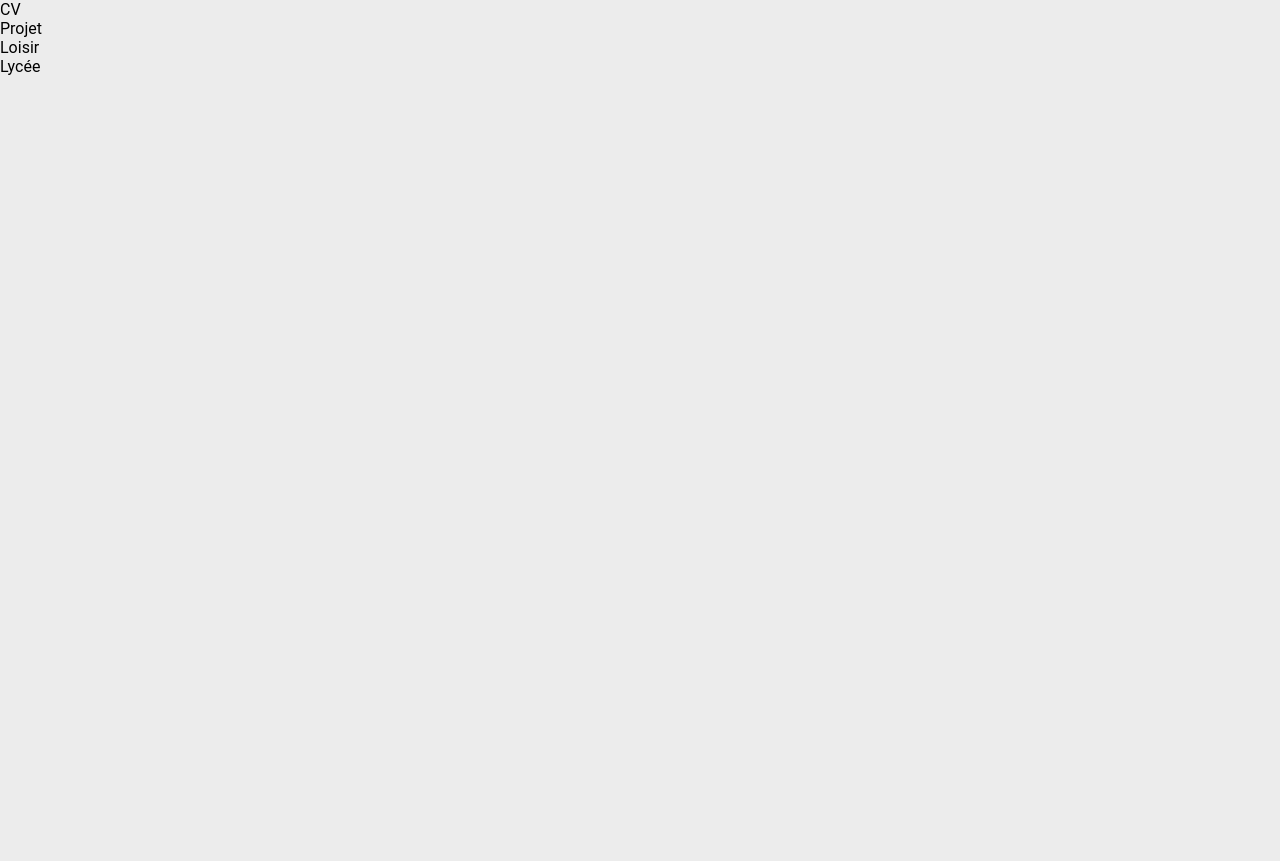
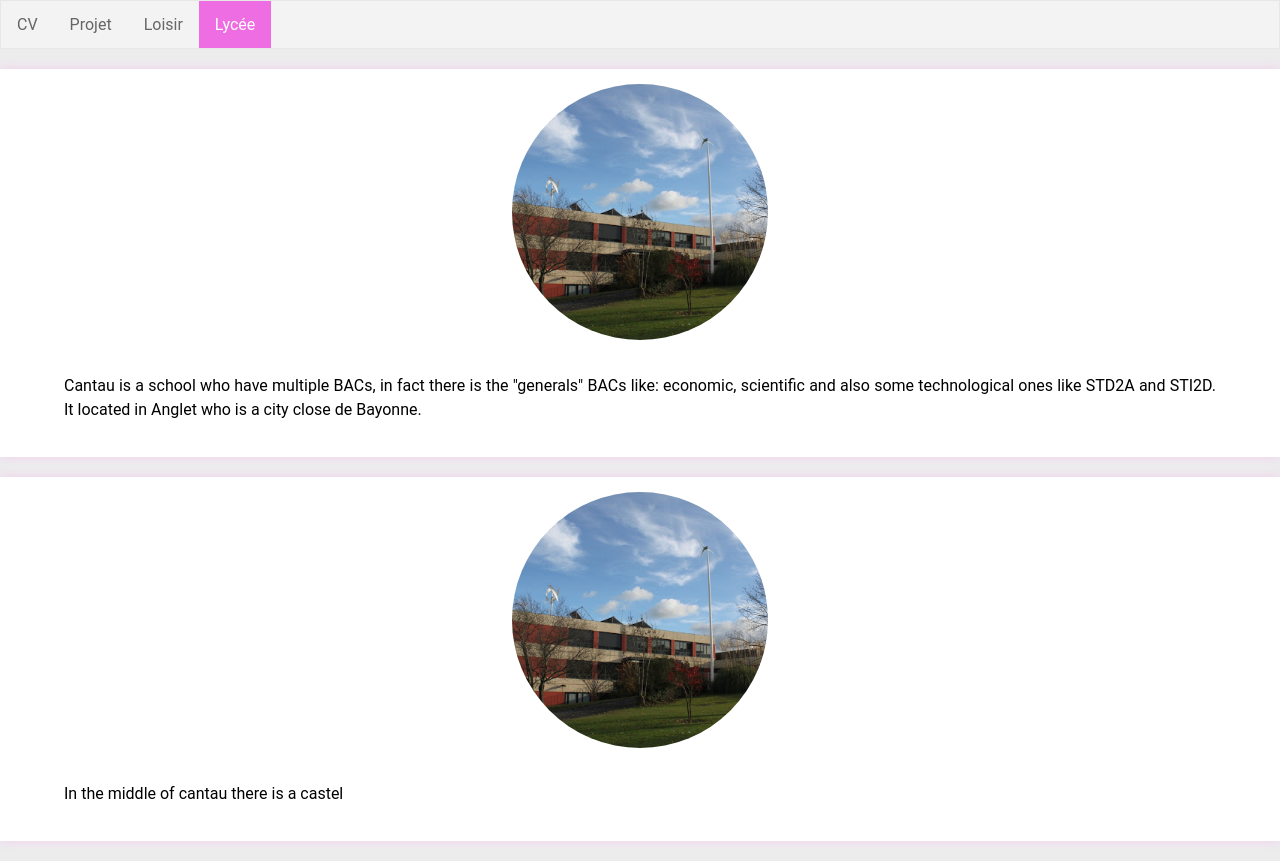
Before and after one commit to Ciremy/Portfolio, a plain HTML site: page lycee.html in a window 1280 px wide. Before the commit the page ends 800 px from the top, so only its background shows below. Drawn offline with Linux system fonts and the light colour scheme.

Commit message:
add lycee page

```diff
--- a/lycee.html
+++ b/lycee.html
@@ -4,16 +4,35 @@
     <meta charset="UTF-8">
     <link rel="stylesheet" href="style.css">
     <meta name="viewport" content="width=device-width, initial-scale=1.0">
-    <title>Document</title>
+    <title>Lycée</title>
 </head>
 <body>
-    <ul>
-        <li><a href="index.html">CV</a></li>
-        <li><a href="projet.html">Projet</a></li>
-        <li><a href="loisir.html">Loisir</a></li>
-        <li><a class="active" href="lycee.html">Lycée</a></li>
-
-    </ul>
-
+    <header>
+        <nav>
+            <ul class="mainMenu">
+                <li><a href="index.html">CV</a></li>
+                <li><a href="projet.html">Projet</a></li>
+                <li><a href="loisir.html">Loisir</a></li>
+                <li><a class="active" href="lycee.html">Lycée</a></li>
+            </ul>
+        </nav>
+    </header>
+    <section class="cantauImage">
+        <div>
+            <a href="http://www.lycee-cantau.net/"><img src="/assets/img/cantau.jpg" alt="cantau"></a>
+        </div>
+        <div>
+            <p>Cantau is a school who have multiple BACs, in fact there is the "generals"
+            BACs like: economic, scientific
+            and also some technological ones like STD2A and STI2D. It located in Anglet
+            who is a city close de Bayonne.</p>
+    </section>
+    <section class="cantauChateau">
+        <div>
+            <a href="http://www.lycee-cantau.net/"><img src="/assets/img/cantau.jpg" alt="cantau"></a>
+        </div>
+        <div>
+            <p>In the middle of cantau there is a castel</p>
+    </section>
 </body>
 </html>
--- a/style.css
+++ b/style.css
@@ -128,3 +128,72 @@ section > div{
   font-size: 20px;
   margin: 10px 0px ;
 }
+
+.lang{
+  flex-flow: column;
+}
+
+.lang progress{
+  display: flex;
+  width: auto;
+  height: 40px;
+}
+
+.lang h3{
+  margin: 7px 10px;
+  display: flex;
+  justify-content: center;
+}
+
+.cantauImage{
+  flex: 0 1 50%;
+  justify-content: center;
+  display: flex;
+  align-items: center;
+  margin-bottom: 20px;
+  width: 100%;
+  flex-direction: row;
+}
+
+.cantauImage div {
+  text-align: center;
+  margin: 15px;
+}
+
+.cantauImage img{
+  width: 20vw;
+  height: 20vw;
+  object-fit: cover;
+  border-radius: 50%;
+}
+
+.cantauImage img:hover{
+  transform: scale(1.2);
+  transition: 300ms;
+}
+
+.cantauChateau{
+  flex: 0 1 50%;
+  justify-content: center;
+  display: flex;
+  align-items: center;
+  margin-bottom: 20px;
+  width: 100%;
+  flex-direction: row;
+}
+
+.cantauChateau div {
+  text-align: center;
+  margin: 15px;
+}
+
+.cantauChateau img{
+  width: 20vw;
+  height: 20vw;
+  object-fit: cover;
+  border-radius: 50%;
+}
+
+.cantauChateau img:hover{
+  transform: scale(1.2);
+  transition: 300ms;
```
Also changed, not shown: index.html (+20 -4 lines), loisir.html (+10 -7 lines), projet.html (+10 -3 lines), assets/img/cantau.jpg (added), assets/img/course.jpeg (added), assets/img/domotique.jpg (added), 1 other file.
